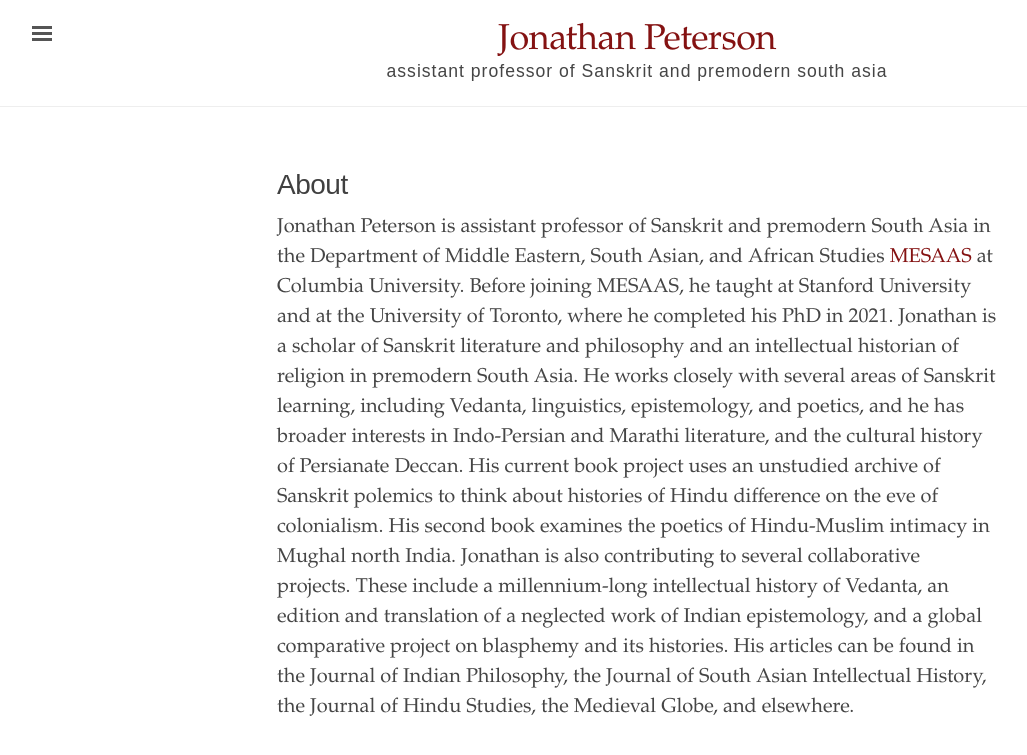
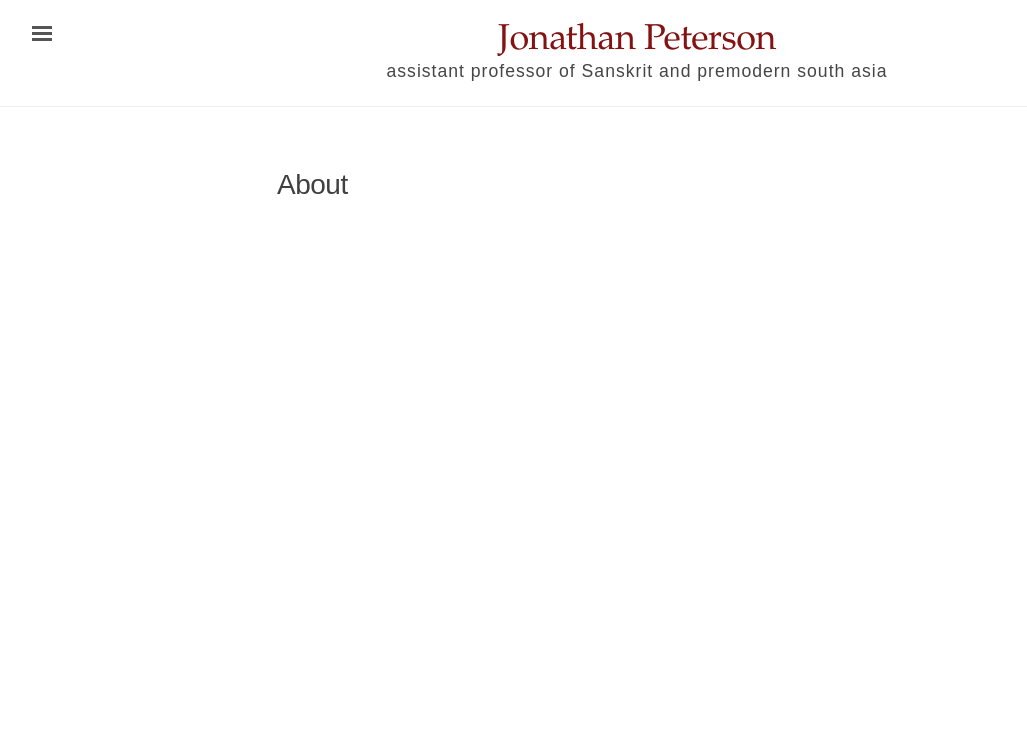
Before and after one commit to petersonjonath/personalwebpage, a Jekyll site: the page built from about.md, in a window 1280 px wide. Shown: the top 755 px of the page, without its empty margins (3-1030 px from the left). Built offline with Jekyll 4.4.1, drawn with Linux system fonts in a browser that asks for light colours.

Commit message:
Update about.md

```diff
--- a/about.md
+++ b/about.md
@@ -2,14 +2,3 @@
 layout: page
 title: About
 ---
-
-Jonathan Peterson is assistant professor of Sanskrit and premodern South Asia in the Department of Middle Eastern, South Asian, and African
-Studies [MESAAS](https://mesaas.columbia.edu/) at Columbia University. Before joining MESAAS, he taught at Stanford University and at
-the University of Toronto, where he completed his PhD in 2021. Jonathan is a scholar of Sanskrit literature and philosophy and an intellectual
-historian of religion in premodern South Asia. He works closely with several areas of Sanskrit learning, including Vedanta, linguistics,
-epistemology, and poetics, and he has broader interests in Indo-Persian and Marathi literature, and the cultural history of Persianate Deccan.
-His current book project uses an unstudied archive of Sanskrit polemics to think about histories of Hindu difference on the eve of colonialism.
-His second book examines the poetics of Hindu-Muslim intimacy in Mughal north India. Jonathan is also contributing to several collaborative
-projects. These include a millennium-long intellectual history of Vedanta, an edition and translation of a neglected work of Indian
-epistemology, and a global comparative project on blasphemy and its histories. His articles can be found in the Journal of Indian Philosophy,
-the Journal of South Asian Intellectual History, the Journal of Hindu Studies, the Medieval Globe, and elsewhere.
```
